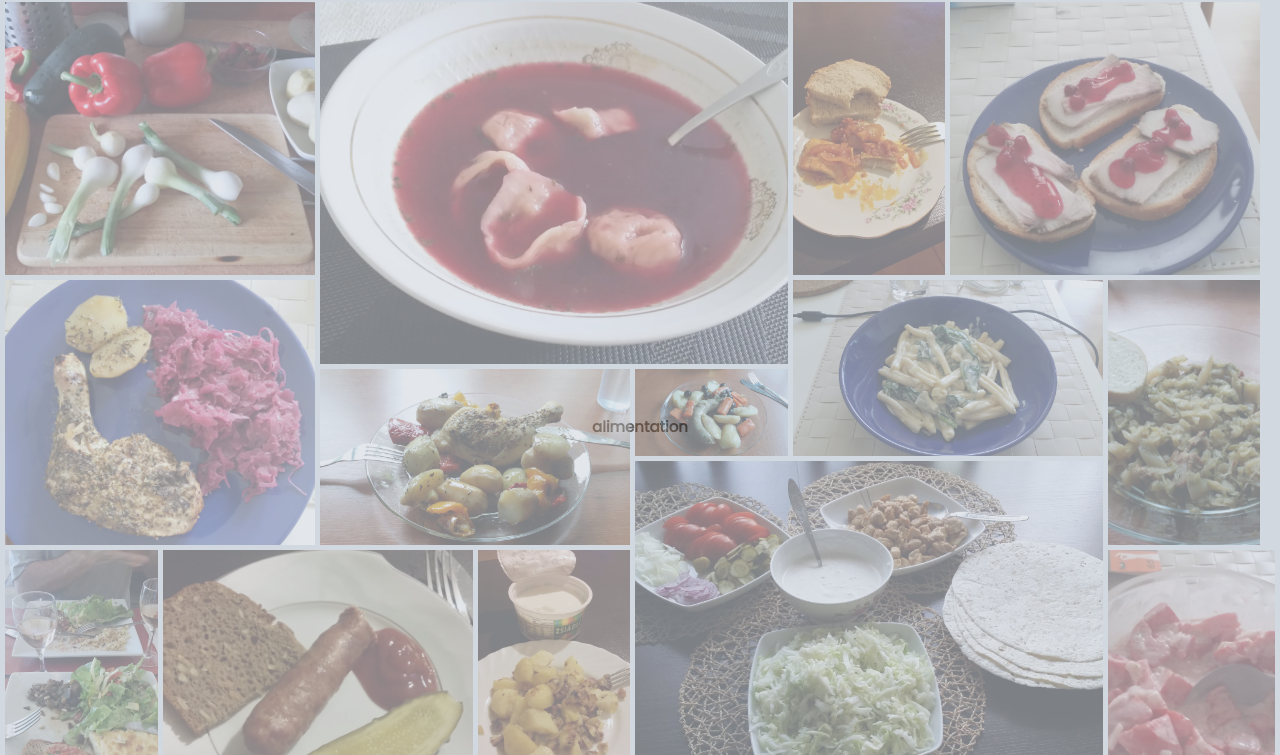
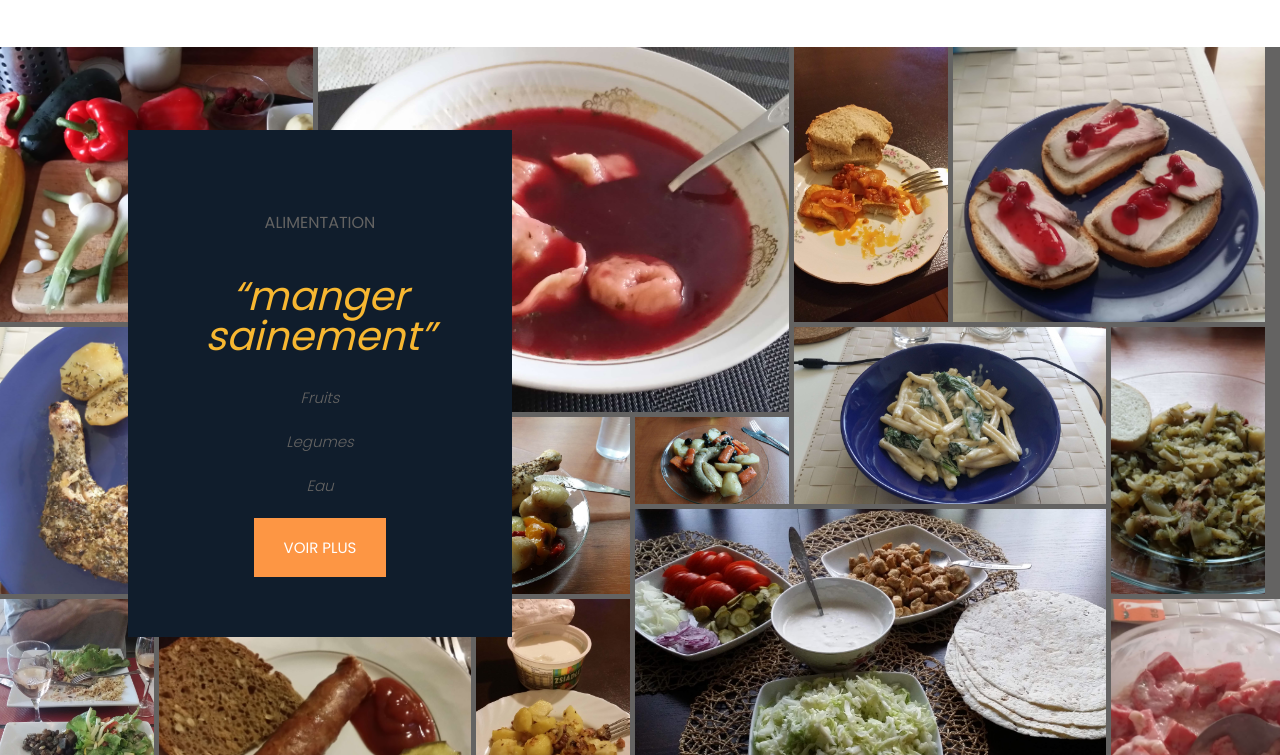
Before and after one commit to anetasobanska/sportif, a website built with webpack: page index.html in a window 1280 px wide. Shown: the part 45-800 px from the top of the page. Built offline with nearby package versions, Linux system fonts and the light colour scheme; no server answers.

Commit message:
diet section styling

```diff
--- a/index.html
+++ b/index.html
@@ -52,7 +52,14 @@
     </header>
 
     <section class="diet">
-            <h2>alimentation</h2>
+            <div class="diet__content">
+              <h3 class="heading-3 mb-sm">alimentation</h3>
+              <h2 class="heading-2 heading-2--dark mb-md">&ldquo;manger sainement&rdquo;</h2>
+              <p class="diet__text">Fruits</p>
+              <p class="diet__text">Legumes</p>
+              <p class="diet__text">Eau</p>
+              <button class="btn">Voir plus</button>
+            </div>
 
       <div class="gallery">
         <figure class="gallery__item gallery__item--1">
--- a/sass/_activity.scss
+++ b/sass/_activity.scss
@@ -3,11 +3,10 @@
     background-color: $color-primary;
     grid-column: 1 / 5;
     background-image: linear-gradient(
-        rgba($color-primary, 0.5),
-        rgba($color-primary, 0.5)
+        rgba($color-grey-light-1, 0.5),
+        rgba($color-grey-light-3, 0.5)
       ),
       url(../public/img/parc.jpg);
-    // ../public/img/parc.jpg
     background-size: cover;
 
     display: grid;
--- a/sass/_diet.scss
+++ b/sass/_diet.scss
@@ -1,28 +1,40 @@
 .diet {
   grid-column: 1 / 7;
-  background: $color-grey-light-1;
+  margin: 5rem 0 5rem;
+  background: $color-grey-light-3;
   background-size: cover;
   align-items: center;
-  //background-size: cover;
   position: relative;
 
-  h2 {
+  &__content {
     position: absolute;
-    top: 50%;
-    left: 50%;
-    transform: translate(-50%, 0);
+    top: 10%;
+    left: 10%;
+    background-color: $color-secondary;
+    width: 30%;
+
+    display: grid;
+    align-content: center;
+    justify-items: center;
+
+    padding: 6rem 0;
+  }
+
+  &__text {
+    font-size: 1.5rem;
+    font-style: italic;
+    margin-bottom: 2rem;
   }
 
   .gallery {
     grid-column: 3 / 7;
     object-fit: cover;
-    opacity: 0.4;
+    //opacity: 0.4;
 
     display: grid;
     grid-template-columns: repeat(8, auto);
     grid-template-rows: repeat(8, auto);
     grid-gap: 0.5rem;
-    padding: 0.5rem;
 
     &__item {
       &--1 {
```
